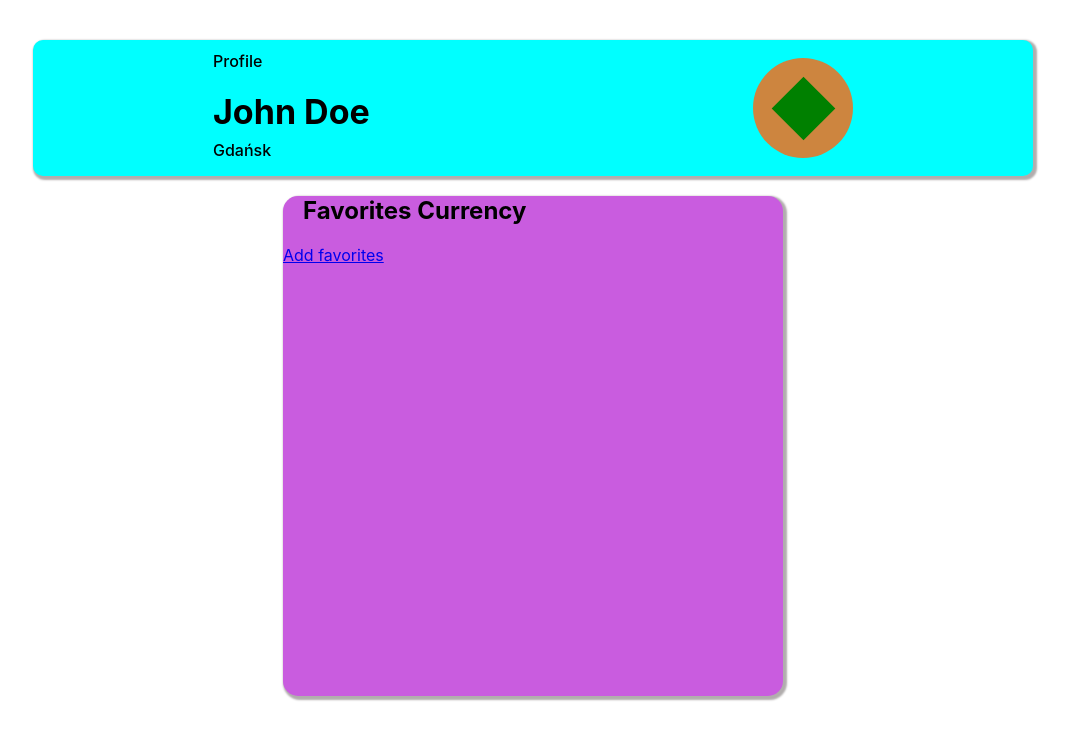
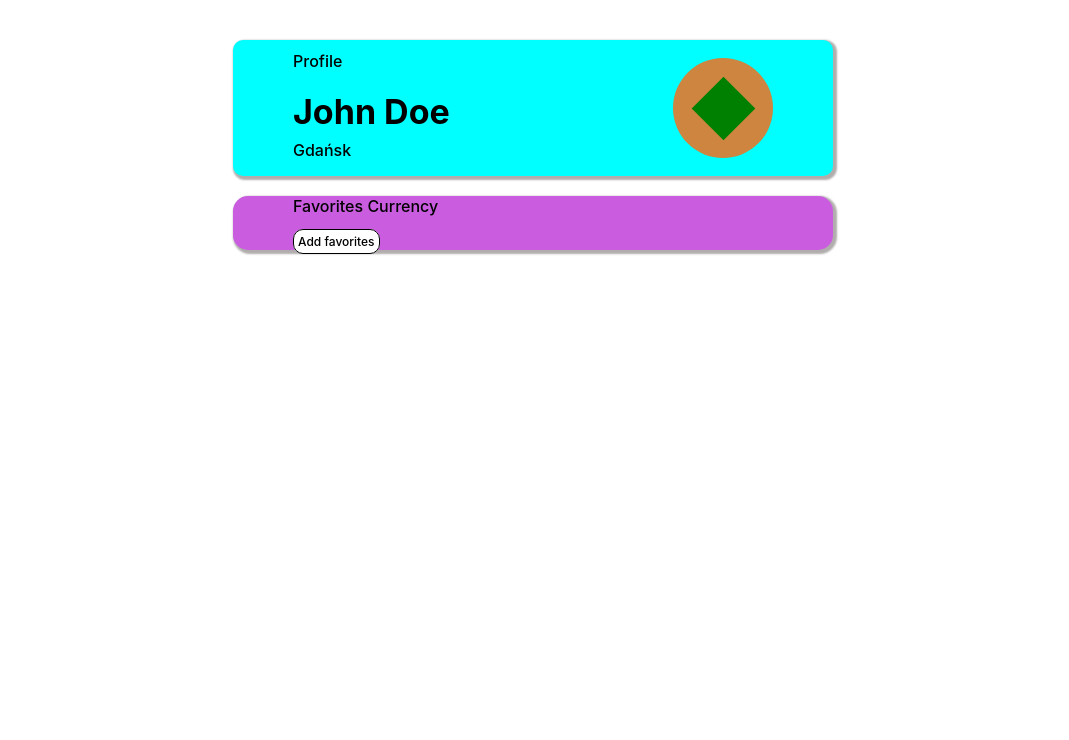
Before and after one commit to wwojciech89/currency-app, a React (Create React App) app: page / in a window 1280 px wide. Shown: the top 740 px of the page, without its empty margins (107-1176 px from the left). Built offline with nearby package versions, Linux system fonts and the light colour scheme.

Commit message:
add add favorites button to favorites currency

```diff
--- a/src/assets/components/FavoritesWrapper/FavoritesWrapper.module.scss
+++ b/src/assets/components/FavoritesWrapper/FavoritesWrapper.module.scss
@@ -1,13 +1,25 @@
 .wrapper {
-  width: 500px;
-  height: 500px;
+  width: 600px;
   background-color: rgb(201, 92, 223);
   margin: auto;
   border-radius: 15px;
   box-shadow: 2px 2px 2px 2px rgb(177, 173, 173);
 
   h2 {
-    margin-left: 20px;
+    margin-left: 60px;
     margin-top: 20px;
+    font-size: 16px;
+    font-weight: 500;
+  }
+  a {
+    text-decoration: none;
+    margin-left: 60px;
+    color: black;
+    border-radius: 10px;
+    border: 1px solid black;
+    padding: 4px;
+    font-weight: 500;
+    font-size: 12px;
+    background-color: white;
   }
 }
--- a/src/assets/components/ProfileWrapper/ProfileWrapper.module.scss
+++ b/src/assets/components/ProfileWrapper/ProfileWrapper.module.scss
@@ -2,7 +2,7 @@
   display: flex;
   align-items: center;
   justify-content: space-between;
-  width: 1000px;
+  width: 600px;
   background-color: aqua;
   margin: auto;
   border-radius: 10px;
@@ -14,7 +14,7 @@
   justify-content: flex-start;
   align-items: flex-start;
   flex-direction: column;
-  margin-left: 180px;
+  margin-left: 60px;
   h1 {
     font-size: 16px;
     font-weight: 500;
@@ -31,7 +31,7 @@
 }
 
 .picture__container {
-  margin-right: 180px;
+  margin-right: 60px;
   .background__picture {
     width: 100px;
     height: 100px;
```
